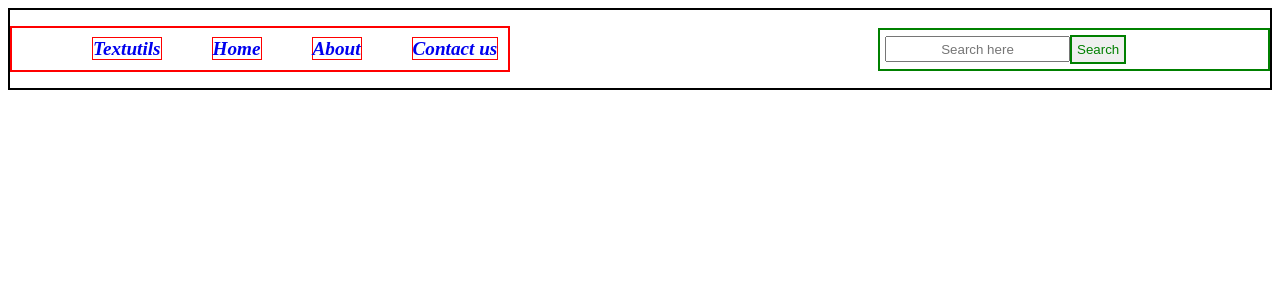
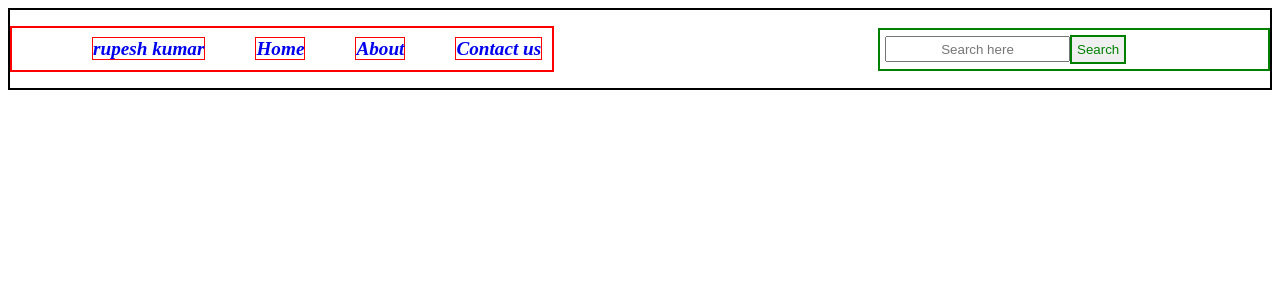
Before and after one commit to rupeshkumar8825/firstreactapp, a React (Create React App) app in the folder app1/: page / in a window 1280 px wide. Shown: the top 300 px of the page. Built offline with nearby package versions, Linux system fonts and the light colour scheme.

Commit message:
completed learning and implementing the props in react

```diff
--- /dev/null
+++ b/app1/src/App.js
@@ -0,0 +1,16 @@
+// we will import the navbar here and then send the app to the indexedDB.jx file
+import Navbar from "./components/Navbar";
+
+function App() {
+  console.log("we are at the app file where we will inherit the navbar ");
+
+  // say everything went fine
+  return (
+    <>
+      <Navbar title="rupesh kumar"></Navbar>
+    </>
+  );
+}
+
+// we have to export this to other files
+export default App;
--- a/app1/src/components/Navbar.js
+++ b/app1/src/components/Navbar.js
@@ -1,14 +1,16 @@
 // in this we will write the code for navbar to make the code better organised
 // we also need to include the css
 import "../index.css";
+import PropTypes from "prop-types";
 
-function Navbar() {
+//we have to take the arguments passed by the navbar as attribute from the index.js file using the props
+function Navbar(props) {
   return (
     <>
       <nav className="navbar">
         <ul className="navigation">
           <li>
-            <a href="#">Textutils</a>
+            <a href="#">{props.title}</a>
           </li>
           <li>
             <a href="#">Home</a>
@@ -33,3 +35,8 @@ function Navbar() {
 
 // now we have to export this file to other so that it can be used
 export default Navbar;
+
+// we can also have the type defined on the props that you have defined
+Navbar.propType = {
+  title: PropTypes.string,
+};
--- a/app1/src/index.js
+++ b/app1/src/index.js
@@ -1,14 +1,12 @@
 // in this we will make our own app using the react app
 import React from "react";
 import ReactDOM from "react-dom";
-// import App from "./App";
-import Navbar from "./components/Navbar";
+import App from "./App";
 
 ReactDOM.render(
   <>
     {/* calling the App only to render its content  */}
-
-    <Navbar></Navbar>
+    <App></App>
   </>,
   document.getElementById("root")
 );
```
